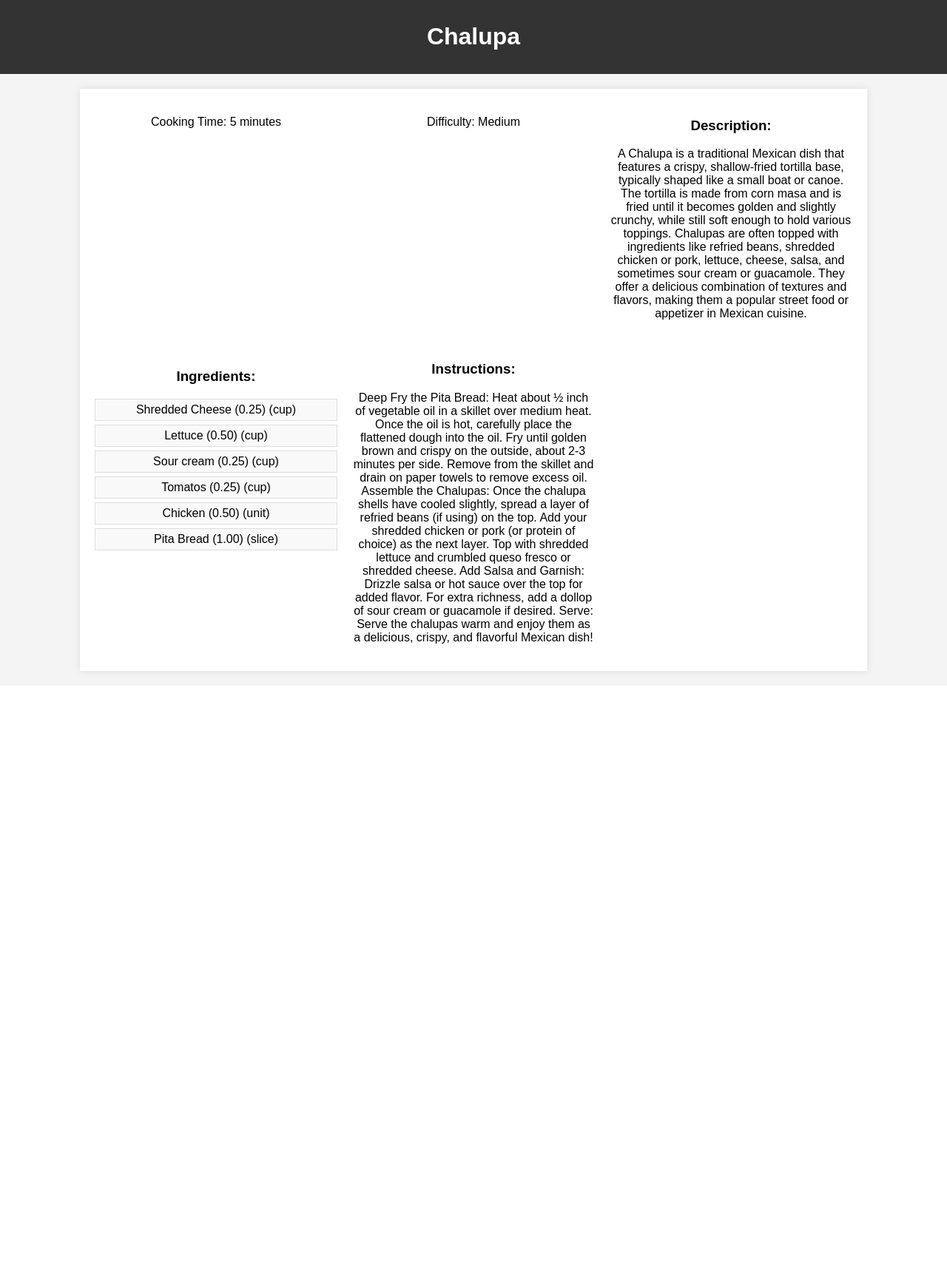
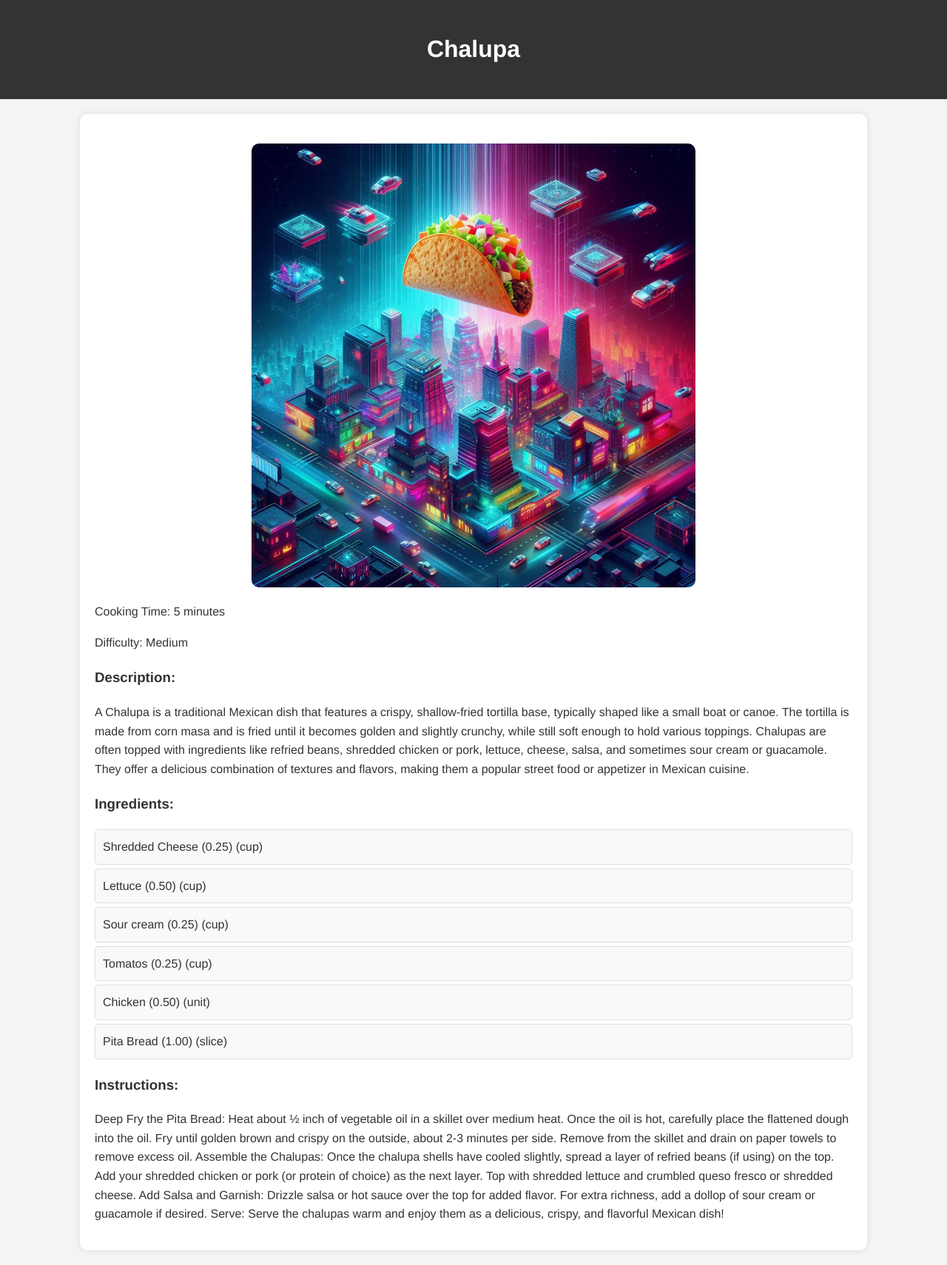
Before and after one commit to timone019/A2_Recipe_App, a Django app: page /recipe/1/ in a window 1280 px wide. Shown: the whole page at 74% size. Before the commit the page ends 914 px from the top, so only its background shows below. Run offline with Django 5.2, Linux system fonts and the light colour scheme; data comes from the database, SQL or seed files in the repository.

Commit message:
2.5: 1st style/layout iteration

```diff
--- a/src/recipe/static/recipe/css/styles.css
+++ b/src/recipe/static/recipe/css/styles.css
@@ -1,16 +1,98 @@
+/* General Styles */
 body {
-    font-family: Arial, sans-serif;
+    font-family: 'Helvetica Neue', Arial, sans-serif;
     margin: 0;
     padding: 0;
     background-color: #f4f4f4;
+    color: #333;
+    line-height: 1.6;
 }
+
 header {
     background-color: #333;
     color: #fff;
-    padding: 10px 0;
+    padding: 20px 0;
     text-align: center;
+    margin-bottom: 20px;
 }
 
+a {
+    color: #333;
+    text-decoration: none;
+}
+
+a:hover {
+    color: #555;
+}
+
+.container, .home-container {
+    width: 80%;
+    margin: 20px auto;
+    background-color: #fff;
+    padding: 20px;
+    box-shadow: 0 0 10px rgba(0, 0, 0, 0.1);
+    border-radius: 10px;
+}
+
+/* Recipe List Styles */
+.recipe {
+    border: 1px solid #ddd;
+    border-radius: 10px;
+    padding: 20px;
+    margin-bottom: 20px;
+    transition: box-shadow 0.3s ease;
+}
+
+.recipe:hover {
+    box-shadow: 0 0 15px rgba(0, 0, 0, 0.2);
+}
+
+.recipe h2 {
+    margin: 0 0 10px;
+    color: #333;
+}
+
+.recipe p {
+    margin: 5px 0;
+    color: #666;
+}
+
+.recipe-image {
+    width: 100%;
+    height: auto;
+    object-fit: cover;
+    border-radius: 10px;
+    margin-top: 10px;
+}
+
+/* Recipe Detail Styles */
+.recipe-detail-image {
+    display: block;
+    margin: 20px auto;
+    max-width: 600px;
+    width: 100%;
+    height: auto;
+    border-radius: 10px;
+}
+
+.ingredients, .instructions, .description {
+    margin-top: 20px;
+}
+
+.ingredients ul {
+    list-style-type: none;
+    padding: 0;
+}
+
+.ingredients li {
+    background-color: #f9f9f9;
+    margin: 5px 0;
+    padding: 10px;
+    border: 1px solid #ddd;
+    border-radius: 5px;
+}
+
+/* Link Styles */
 .enter-link, .recipe-link {
     display: inline-block;
     margin-top: 20px;
@@ -19,76 +101,9 @@ header {
     color: #fff;
     text-decoration: none;
     border-radius: 5px;
-    height: 50px; /* Set a fixed height for the links */
-    display: flex;
-    align-items: center;
-    justify-content: center;
+    transition: background-color 0.3s ease;
 }
 
 .enter-link:hover, .recipe-link:hover {
     background-color: #555;
 }
-
-
-/* Common styles for both .container and .home-container */
-.container, .home-container {
-    width: 80%;
-    margin: 20px auto;
-    background-color: #fff;
-    padding: 20px;
-    box-shadow: 0 0 10px rgba(0, 0, 0, 0.1);
-    text-align: center;
-}
-
-/* Grid-specific styles for .container */
-.container {
-    display: grid;
-    grid-template-columns: repeat(auto-fill, minmax(300px, 1fr));
-    gap: 20px;
-}
-
-.recipe {
-    border: 10px solid #ddd;
-    border-radius: 5px;
-    padding: 10px 0;
-}
-.recipe h2 {
-    margin: 0;
-    color: #333;
-}
-.recipe p {
-    margin: 5px 0;
-    color: #666;
-}
-
-.recipe-image {
-    width: 100%;
-    height: 200px;
-    object-fit: cover;
-    border-radius: 5px;
-    margin-top: 10px;
-}
-
-/* Center and align the image in recipe details */
-.recipe-detail-image {
-    display: block;
-    margin: 20px auto;
-    max-width: 600px; /* Set a maximum width for the image */
-    width: 100%; /* Ensure the image scales down with the container */
-    height: auto;
-    border-radius: 5px;
-}
-
-.ingredients {
-    margin-top: 10px;
-}
-.ingredients ul {
-    list-style-type: none;
-    padding: 0;
-}
-.ingredients li {
-    background-color: #f9f9f9;
-    margin: 5px 0;
-    padding: 5px;
-    border: 1px solid #ddd;
-}
--- a/src/recipe/templates/recipe/home.html
+++ b/src/recipe/templates/recipe/home.html
@@ -9,9 +9,8 @@
 <body>
     <div class="home-container">
         <h1>Welcome to our Recipe App</h1>
-        <br>
-        <img src="{% static 'recipe/images/recipeHome.jpeg' %}" alt="home" width="900" height="600">
-        <br>
+        <p>Discover delicious recipes and improve your cooking skills.</p>
+        <img src="{% static 'recipe/images/recipeHome.jpeg' %}" alt="home" class="recipe-detail-image">
         <a href="{% url 'recipe:recipe_list' %}" class="enter-link">Enter Recipe List</a>
     </div>
 </body>
--- a/src/recipe/templates/recipe/recipe_detail.html
+++ b/src/recipe/templates/recipe/recipe_detail.html
@@ -10,6 +10,7 @@
         <h1>{{ recipe.name }}</h1>
     </header>
     <div class="container">
+        <img src="{{ recipe.pic.url }}" alt="{{ recipe.name }}" class="recipe-detail-image">
         <p>Cooking Time: {{ recipe.cooking_time }} minutes</p>
         <p>Difficulty: {{ recipe.difficulty }}</p>
         <div class="description">
@@ -20,7 +21,7 @@
             <h3>Ingredients:</h3>
             <ul>
                 {% for ingredient in recipe.ingredients.all %}
-                <li>{{ ingredient.name }} ({{ ingredient.quantity }}) ({{ ingredient.unit }}) </li>
+                <li>{{ ingredient.name }} ({{ ingredient.quantity }}) ({{ ingredient.unit }})</li>
                 {% endfor %}
             </ul>
         </div>
--- a/src/recipe/templates/recipe/recipe_list.html
+++ b/src/recipe/templates/recipe/recipe_list.html
@@ -13,11 +13,10 @@
         {% for recipe in recipes %}
         <div class="recipe">
             <h2><a href="{% url 'recipe:recipe_detail' recipe.id %}" class="recipe-link">{{ recipe.name }}</a></h2>
-            <br>
             <img src="{{ recipe.pic.url }}" alt="{{ recipe.name }}" class="recipe-image">
             <p>Cooking Time: {{ recipe.cooking_time }} minutes</p>
             <p>Difficulty: {{ recipe.difficulty }}</p>
-            <p>Description: {{ recipe.description|slice:":100" }}...</p>
+            <p>{{ recipe.description|slice:":100" }}...</p>
         </div>
         {% endfor %}
     </div>
```
